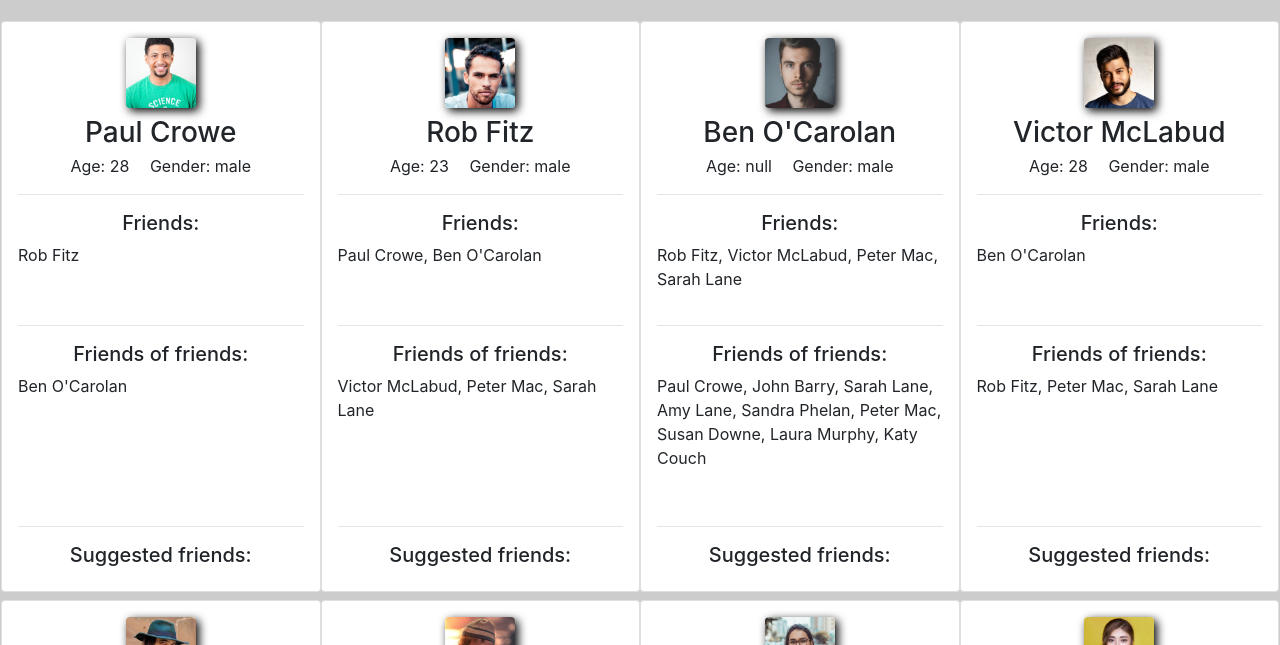
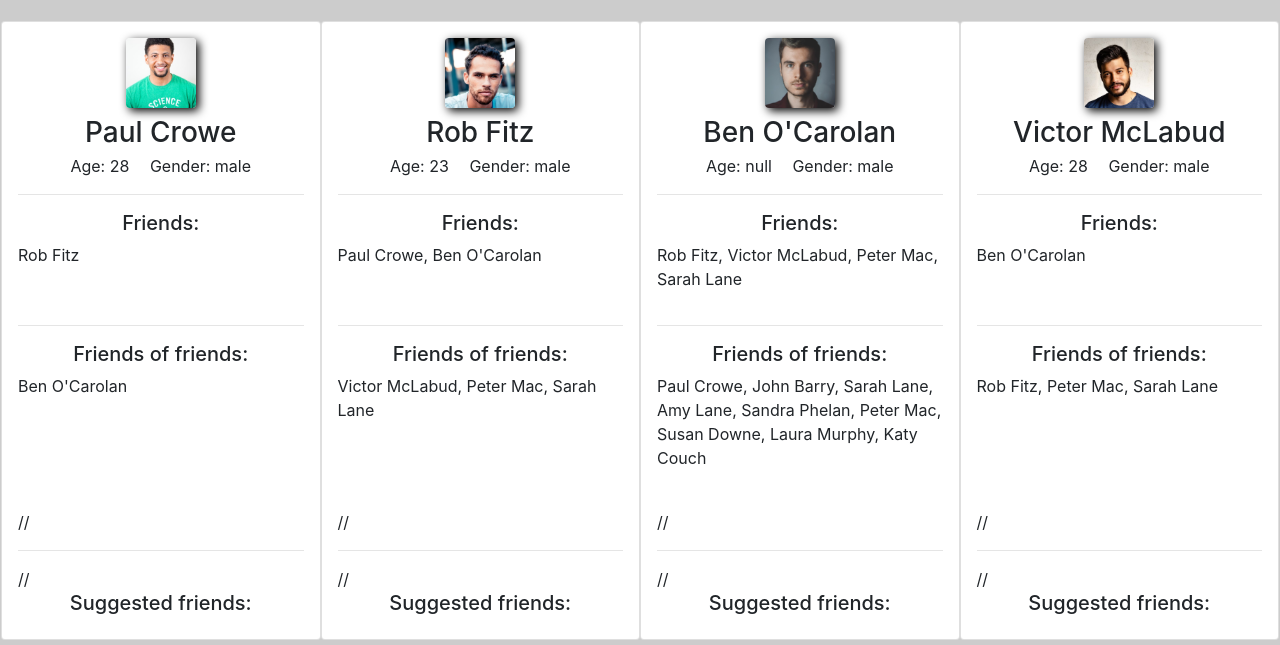
Before and after one commit to Nennadd/30Hills, a plain HTML site: page index.html in a window 1280 px wide. Shown: the part 91-736 px from the top of the page. Drawn offline with nearby package versions, Linux system fonts and the light colour scheme.

Commit message:
Update index.html

```diff
--- a/index.html
+++ b/index.html
@@ -82,8 +82,8 @@
                             <hr>
                             <h5 class="text-center">Friends of friends: </h5>
                             <p style="height:120px;">${ friendsOfFriendsNames }</p>
-                            <hr>
-                            <h5 class="text-center">Suggested friends: </h5>
+//                             <hr>
+//                             <h5 class="text-center">Suggested friends: </h5>
                         `;
                 div.append(card);
             }
```
